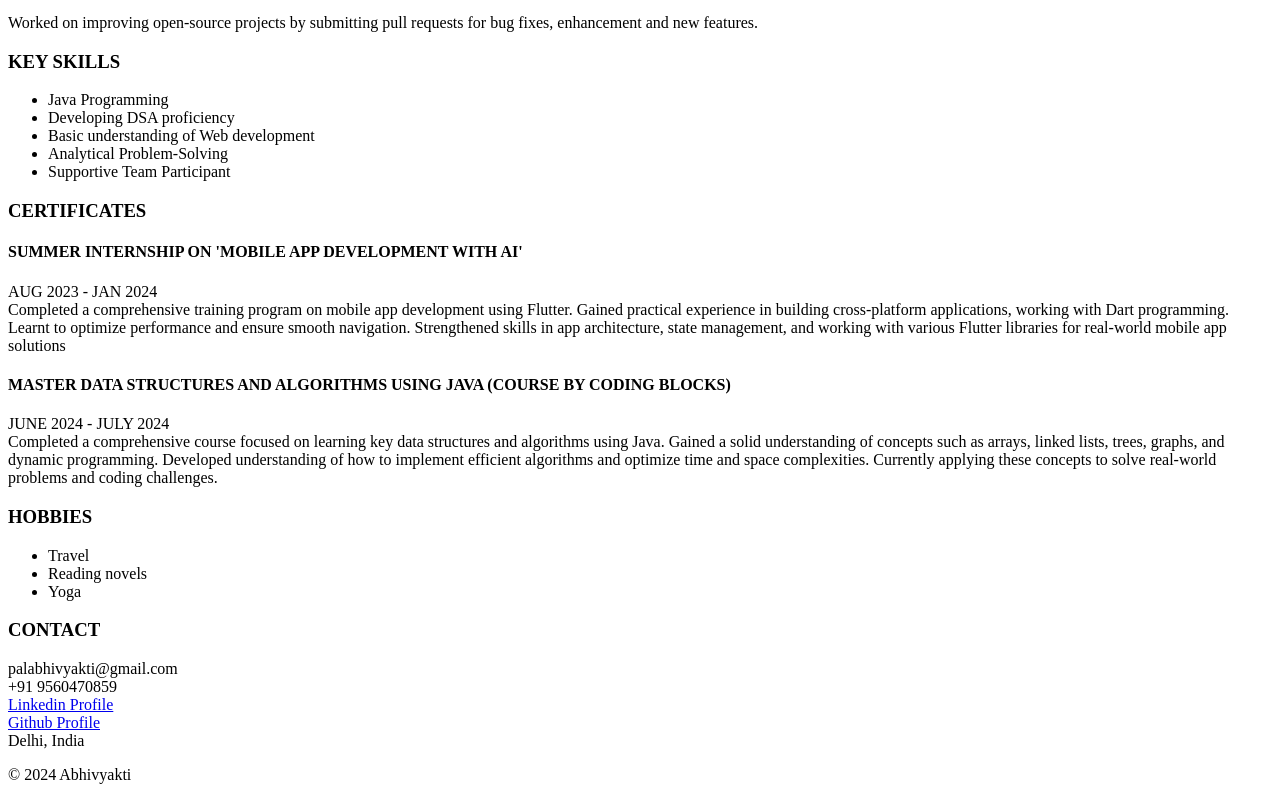
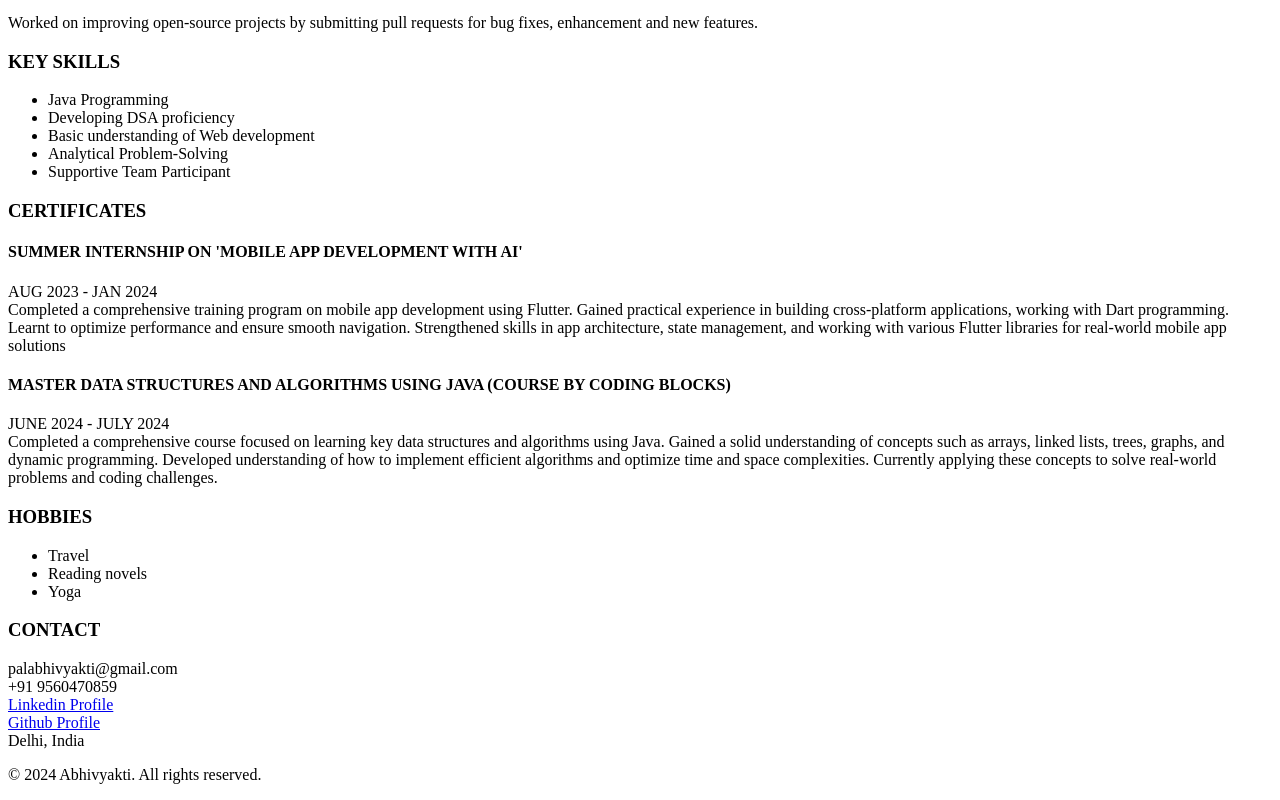
Before and after one commit to abhivyakti2/dummy_resume, a plain HTML site: page index.html in a window 1280 px wide. Shown: the part 694-1494 px from the top of the page. Drawn offline with Linux system fonts and the light colour scheme.

Commit message:
Update index.html

```diff
--- a/index.html
+++ b/index.html
@@ -32,7 +32,7 @@
     <h3>CONTACT</h3>
     <p>palabhivyakti@gmail.com<br/>+91 9560470859<br/><a href="https://www.linkedin.com/in/abhivyakti-pal-a5336a294/">Linkedin Profile</a><br/><a href="https://github.com/abhivyakti2">Github Profile</a><br/>Delhi, India<br/></p>
     <footer>
-        <p>© 2024 Abhivyakti</p>
+        <p>© 2024 Abhivyakti. All rights reserved.</p>
       </footer>
     </body>
 </html>
```
